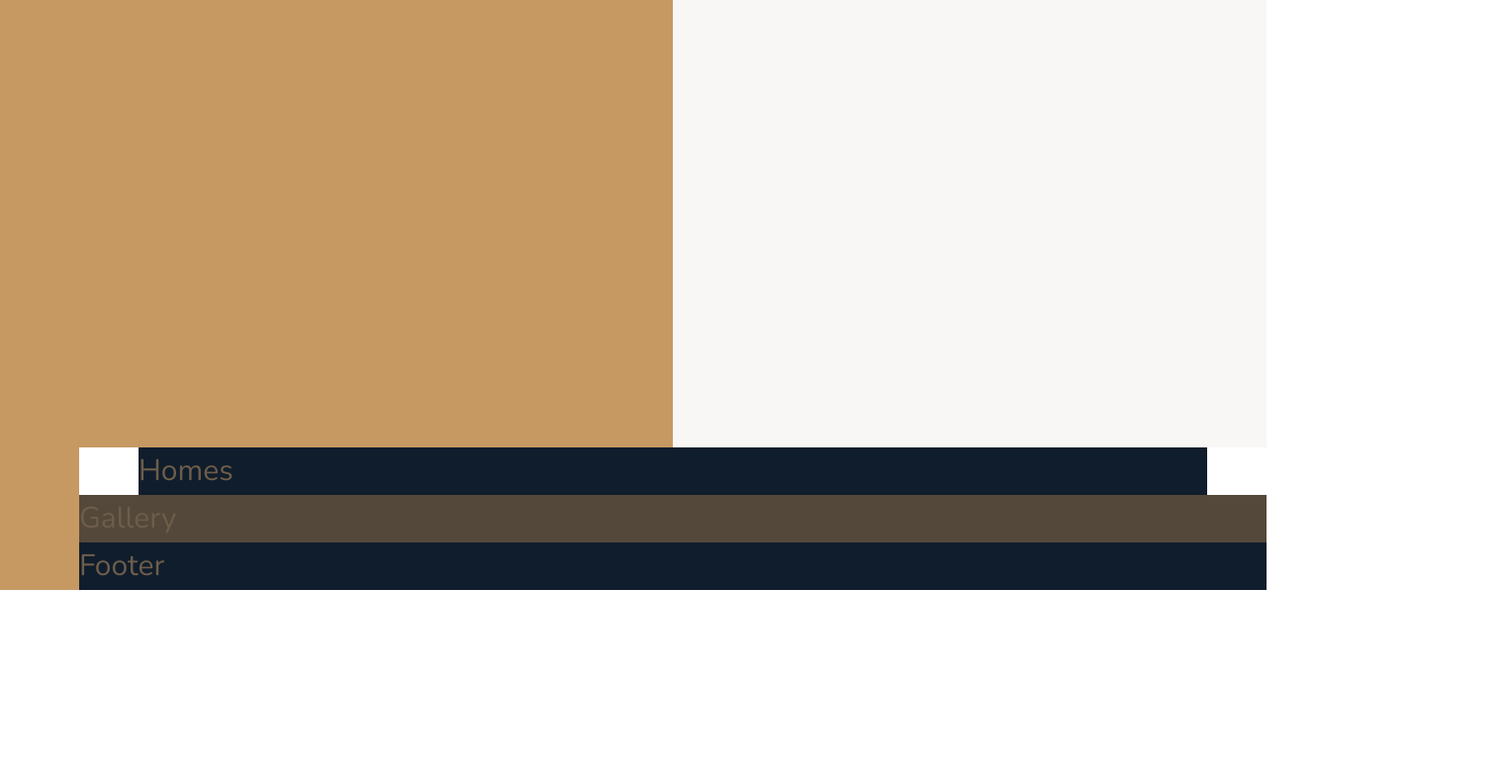
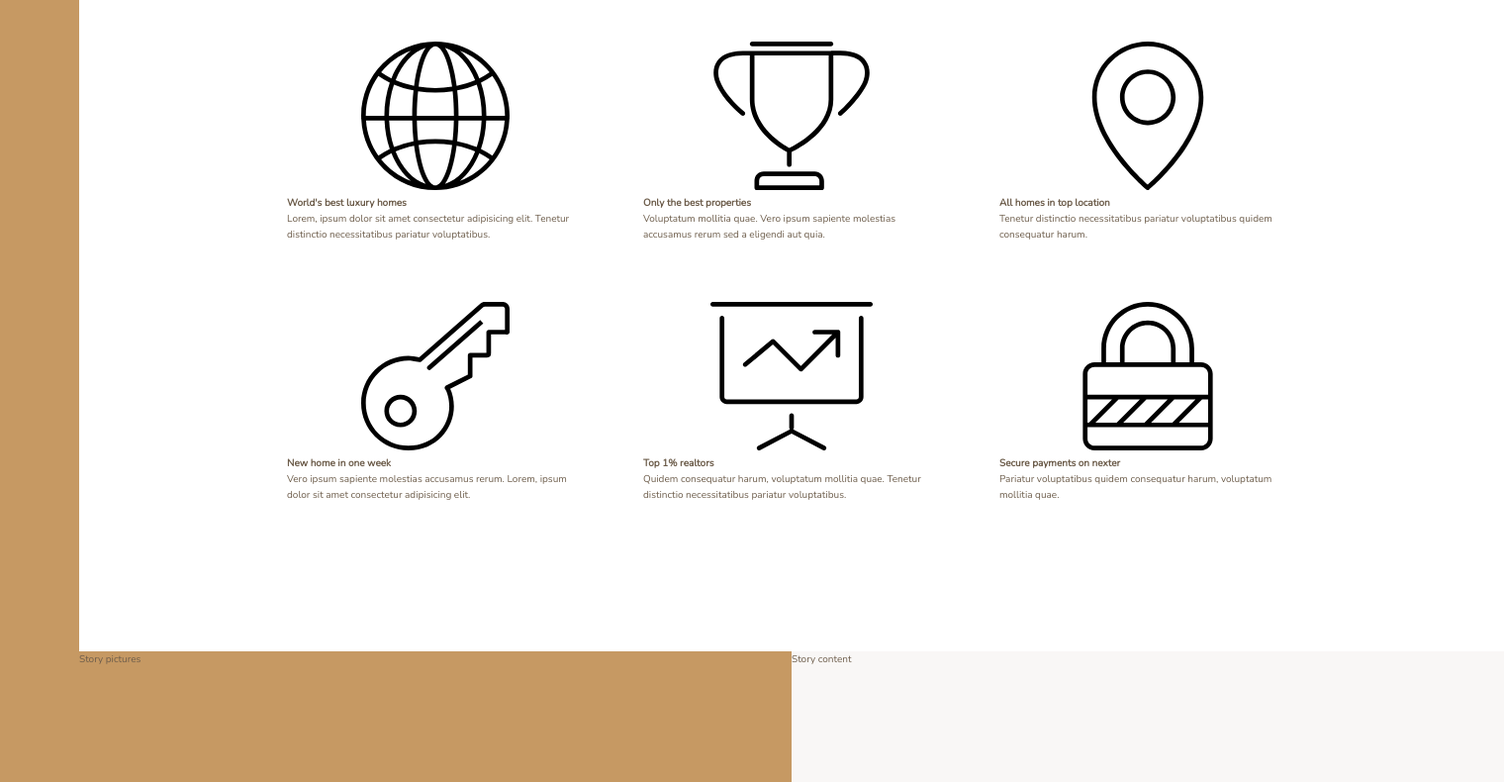
Before and after one commit to vitwits/nexter, a website: page index.html in a window 1280 px wide. Shown: the part 748-1538 px from the top of the page at 99% size, 1520 px wide, since content can reach past the window. Before the commit the page ends 1344 px from the top, so only its background shows below. Drawn offline with nearby package versions, Linux system fonts and the light colour scheme.

Commit message:
working on faeture section

```diff
--- a/index.html
+++ b/index.html
@@ -25,7 +25,56 @@
         </div>
 
         <section class="features">
-            Features
+
+            <div class="feature">
+                <svg class="feature__icon">
+                    <use xlink:href='img/sprite.svg#icon-global'></use>
+                </svg>
+                <h4 class="heading-4">World's best luxury homes</h4>
+                <p class="feature__text">Lorem, ipsum dolor sit amet consectetur adipisicing elit. Tenetur distinctio necessitatibus pariatur voluptatibus.</p>
+            </div>
+
+            <div class="feature">
+                <svg class="feature__icon">
+                    <use xlink:href='img/sprite.svg#icon-trophy'></use>
+                </svg>
+                <h4 class="heading-4">Only the best properties</h4>
+                <p class="feature__text">Voluptatum mollitia quae. Vero ipsum sapiente molestias accusamus rerum sed a eligendi aut quia.</p>
+            </div>
+
+            <div class="feature">
+                <svg class="feature__icon">
+                    <use xlink:href='img/sprite.svg#icon-map-pin'></use>
+                </svg>
+                <h4 class="heading-4">All homes in top location</h4>
+                <p class="feature__text">Tenetur distinctio necessitatibus pariatur voluptatibus quidem consequatur harum.</p>
+            </div>
+
+            <div class="feature">
+                <svg class="feature__icon">
+                    <use xlink:href='img/sprite.svg#icon-key'></use>
+                </svg>
+                <h4 class="heading-4">New home in one week</h4>
+                <p class="feature__text">Vero ipsum sapiente molestias accusamus rerum. Lorem, ipsum dolor sit amet consectetur adipisicing elit.</p>
+            </div>
+
+            <div class="feature">
+                <svg class="feature__icon">
+                    <use xlink:href='img/sprite.svg#icon-presentation'></use>
+                </svg>
+                <h4 class="heading-4">Top 1% realtors</h4>
+                <p class="feature__text">Quidem consequatur harum, voluptatum mollitia quae. Tenetur distinctio necessitatibus pariatur voluptatibus.</p>
+            </div>
+
+            <div class="feature">
+                <svg class="feature__icon">
+                    <use xlink:href='img/sprite.svg#icon-lock'></use>
+                </svg>
+                <h4 class="heading-4">Secure payments on nexter</h4>
+                <p class="feature__text">Pariatur voluptatibus quidem consequatur harum, voluptatum mollitia quae.</p>
+            </div>
+
+
         </section>
 
         <div class="story__pictures">
--- a/sass/_base.scss
+++ b/sass/_base.scss
@@ -39,8 +39,4 @@ body {
   grid-template-rows: 80vh min-content 40vw repeat(3, min-content);
   grid-template-columns: [sidebar-start] 8rem [sidebar-end full-start] minmax(6rem ,1fr) [center-start] repeat(8, [col-start] minmax(min-content, 14rem) [col-end]) [center-end] minmax(6rem ,1fr) [full-end];
 
-  //for dev only
-  & > * {
-    font-size: 3rem;
-  }
 }
--- a/sass/_features.scss
+++ b/sass/_features.scss
@@ -1,4 +1,10 @@
 .features {
-  background-color: $color-grey-light-2;
   grid-column: center-start / center-end;
+
+  margin: 15rem;
+
+
+  display: grid;
+  grid-template-columns: repeat(3, 1fr);
+  grid-gap: 6rem;
 }
```
Also changed, not shown: css/style.css.
